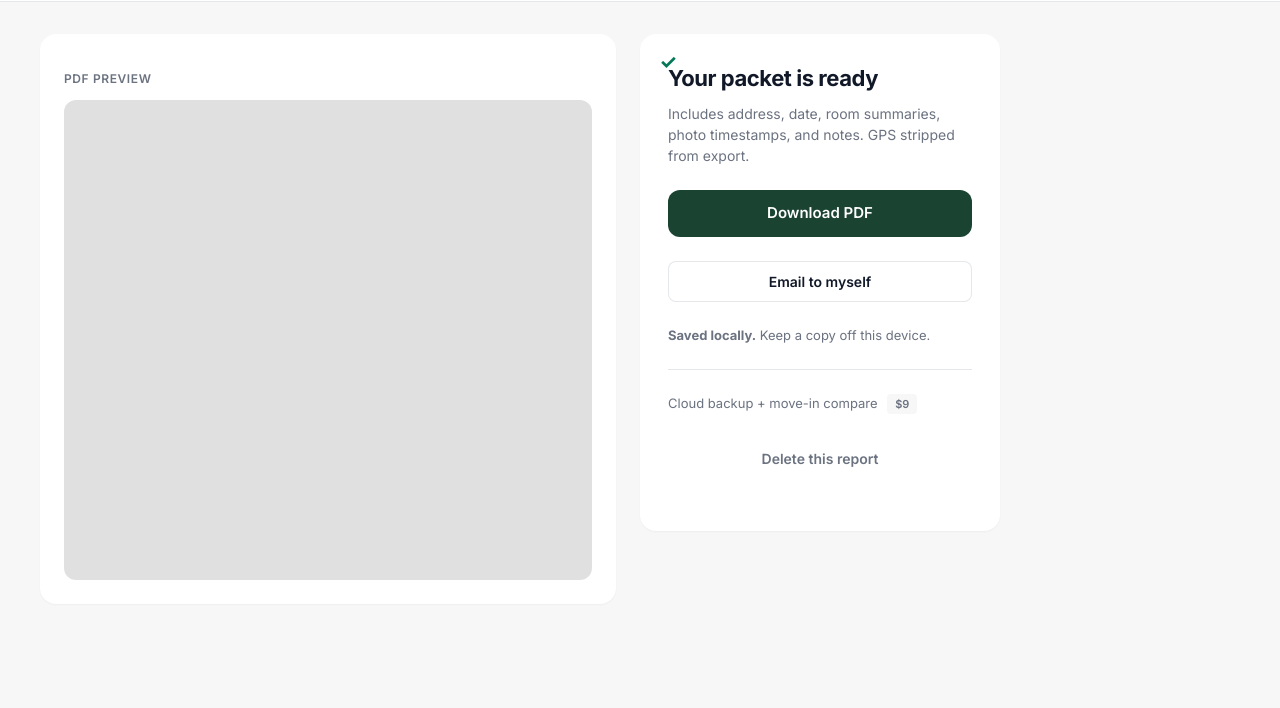
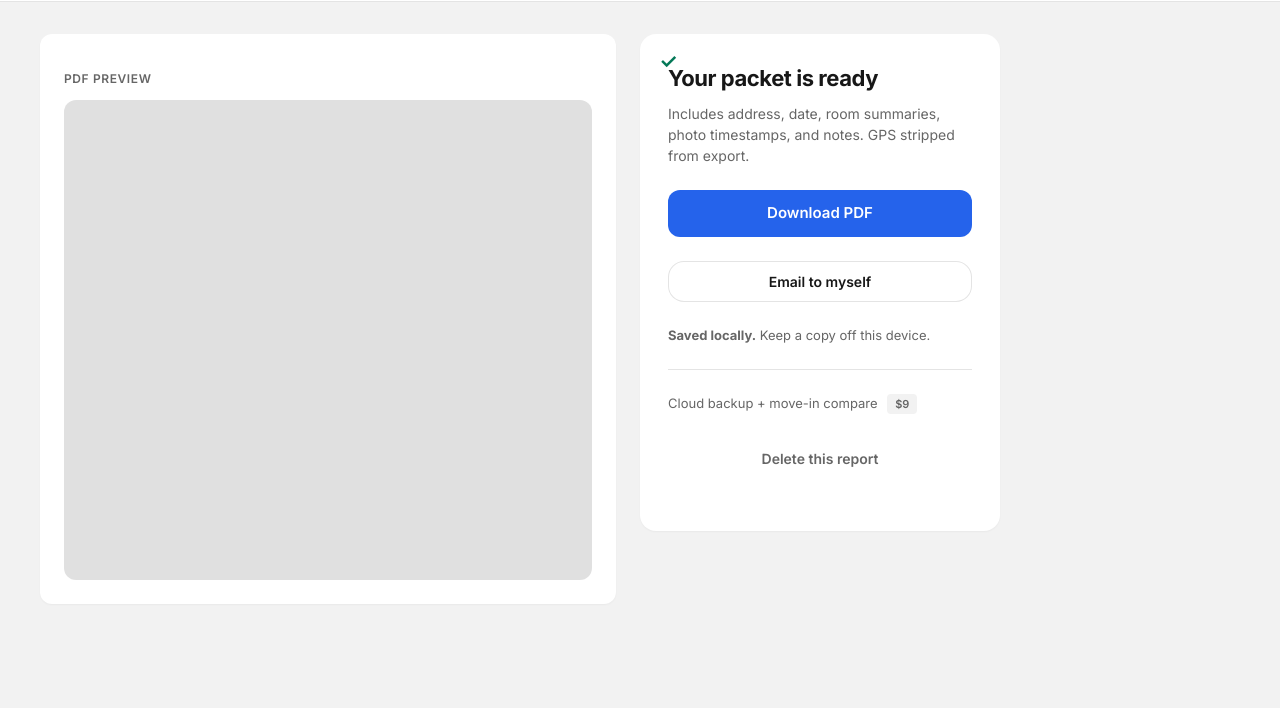
Before and after one commit to wineurya/vestige, a plain HTML site: page wireframes/06-export.html in a window 1280 px wide. Shown: the part 92-800 px from the top of the page. Drawn offline with Linux system fonts and the light colour scheme.

Commit message:
Add modern tech stack, pf design tokens, Mobbin design decisions, and counsel skills.
Co-authored-by: Cursor <cursoragent@cursor.com>

```diff
--- /dev/null
+++ b/docs/design-system/cavera-tokens.css
@@ -0,0 +1,54 @@
+/**
+ * Cavera wireframe tokens — derived from wineurya/pf (src/styles/tokens.css)
+ * Inter fallback when display/body stacks unavailable.
+ */
+@import url("https://fonts.googleapis.com/css2?family=Inter:opsz,wght@14..32,400;14..32,510;14..32,590;14..32,600;14..32,700&display=swap");
+
+:root {
+  --font-display: "Inter", system-ui, sans-serif;
+  --font-body: "Inter", system-ui, sans-serif;
+
+  /* Portfolio marketing / product blue */
+  --wx-primary: #2563eb;
+  --wx-primary-hover: #1d4ed8;
+  --wx-primary-soft: color-mix(in srgb, var(--wx-primary) 12%, #ffffff);
+  --wx-page-bg: #ffffff;
+  --wx-muted: oklch(0.51111 0 0);
+  --wx-muted-2: oklch(0.61333 0 0);
+  --wx-ink: oklch(0.20444 0 0);
+  --wx-ink-secondary: oklch(0.40889 0 0);
+
+  --color-neutral-0: #ffffff;
+  --color-neutral-50: oklch(0.985 0 0);
+  --color-neutral-100: oklch(0.96 0 0);
+  --color-neutral-200: oklch(0.92 0 0);
+  --color-neutral-400: oklch(0.71556 0 0);
+  --color-neutral-600: oklch(0.51111 0 0);
+  --color-neutral-900: oklch(0.20444 0 0);
+
+  --color-success-500: oklch(0.62 0.2 145);
+  --color-warning-500: oklch(0.72 0.2 75);
+  --color-error-500: oklch(0.6 0.24 25);
+
+  --spacing-2: 0.5rem;
+  --spacing-3: 0.75rem;
+  --spacing-4: 1rem;
+  --spacing-5: 1.25rem;
+  --spacing-6: 1.5rem;
+  --spacing-8: 2rem;
+  --spacing-10: 2.5rem;
+  --spacing-12: 3rem;
+  --spacing-16: 4rem;
+
+  --radius-lg: 0.5rem;
+  --radius-xl: 0.75rem;
+  --radius-2xl: 1rem;
+  --radius-pill: 624.9375rem;
+
+  --layout-gutter: clamp(1rem, 4vw, 3rem);
+  --layout-max-width: 80rem;
+  --content-narrow: 32.5rem;
+
+  --placeholder: rgba(0, 0, 0, 0.12);
+  --shadow-elevated: 0 1px 2px rgba(0, 0, 0, 0.04), 0 8px 24px rgba(0, 0, 0, 0.06);
+}
--- a/wireframes/css/wireframe.css
+++ b/wireframes/css/wireframe.css
@@ -1,35 +1,32 @@
-/* Cavera — medium-fidelity web wireframes
-   Mobbin refs: Pipedrive, Gusto, Mercury, Airbnb, Peerspace, Confluence, PandaDoc
-   Image placeholders: 12% black (rgba(0,0,0,.12)) — no labels inside */
-
-@import url("https://fonts.googleapis.com/css2?family=Inter:wght@400;500;600;700&display=swap");
+/* Cavera — medium-fidelity web wireframes (wineurya/pf tokens + Mobbin patterns) */
+@import url("../../docs/design-system/cavera-tokens.css");
 
 :root {
-  --font: "Inter", system-ui, -apple-system, sans-serif;
-  --bg: #f7f7f8;
-  --surface: #ffffff;
-  --ink: #111827;
-  --muted: #6b7280;
-  --muted-2: #9ca3af;
-  --line: #e5e7eb;
-  --accent: #1b4332;
-  --accent-hover: #2d6a4f;
-  --accent-soft: #d8f3dc;
-  --warn-soft: #fff7ed;
+  --font: var(--font-body);
+  --bg: var(--color-neutral-100);
+  --surface: var(--color-neutral-0);
+  --ink: var(--wx-ink);
+  --muted: var(--wx-muted);
+  --muted-2: var(--wx-muted-2);
+  --line: var(--color-neutral-200);
+  --accent: var(--wx-primary);
+  --accent-hover: var(--wx-primary-hover);
+  --accent-soft: var(--wx-primary-soft);
+  --warn-soft: color-mix(in srgb, var(--color-warning-500) 10%, white);
   --warn-ink: #9a3412;
-  --ok-soft: #ecfdf5;
+  --ok-soft: color-mix(in srgb, var(--color-success-500) 10%, white);
   --ok-ink: #047857;
   --placeholder: rgba(0, 0, 0, 0.12);
   --shadow-sm: 0 1px 2px rgba(0, 0, 0, 0.04);
-  --shadow-md: 0 4px 24px rgba(0, 0, 0, 0.06);
+  --shadow-md: var(--shadow-elevated);
   --shadow-lg: 0 12px 40px rgba(0, 0, 0, 0.08);
-  --radius-sm: 8px;
-  --radius-md: 12px;
-  --radius-lg: 16px;
-  --radius-full: 999px;
+  --radius-sm: var(--radius-lg);
+  --radius-md: var(--radius-xl);
+  --radius-lg: var(--radius-2xl);
+  --radius-full: var(--radius-pill);
   --sidebar-w: 260px;
   --header-h: 64px;
-  --content-max: 720px;
+  --content-max: var(--content-narrow);
 }
 
 *,
@@ -217,9 +214,9 @@ button {
 }
 
 .mkt-hero {
-  max-width: 1200px;
+  max-width: var(--layout-max-width);
   margin: 0 auto;
-  padding: 48px 32px 80px;
+  padding: var(--spacing-12) var(--layout-gutter) var(--spacing-16);
   display: grid;
   gap: 48px;
   align-items: center;
@@ -488,7 +485,7 @@ button {
 /* Main */
 .app-main {
   flex: 1;
-  padding: 32px 40px 48px;
+  padding: var(--spacing-8) var(--spacing-10) var(--spacing-12);
   overflow: auto;
 }
 
@@ -560,9 +557,9 @@ button {
 /* Cards */
 .card {
   background: var(--surface);
-  border-radius: var(--radius-lg);
+  border-radius: var(--radius-md);
   box-shadow: var(--shadow-sm);
-  padding: 28px 32px;
+  padding: var(--spacing-6) var(--spacing-8);
 }
 
 .card--form {
```
Also changed, not shown: 3 other files.
